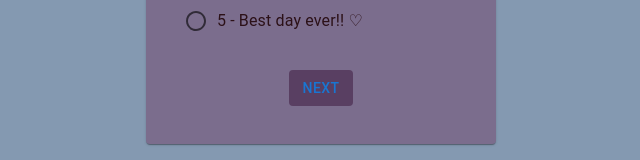
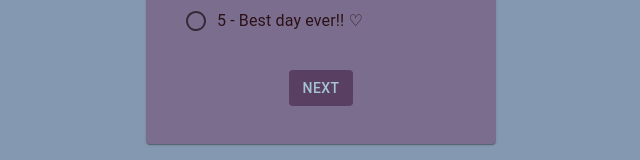
Before and after one commit to amana4416/weekend-redux-feedback-loop, a React (Create React App) app: page /#/ in a window 1280 px wide. Shown: the part 465-625 px from the top of the page, without its empty margins (319-959 px from the left). Built offline with nearby package versions, Linux system fonts and the light colour scheme.

Commit message:
starting work on using using reducer in feelings.jsx

```diff
--- a/src/components/Feelings/Feelings.jsx
+++ b/src/components/Feelings/Feelings.jsx
@@ -62,7 +62,7 @@ function Feelings() {
                     </RadioGroup>
                 </FormControl>
                 <div>
-                    <Button sx={{backgroundColor: '#593F62', marginTop: '25px'}}>
+                    <Button sx={{backgroundColor: '#593F62', color: '#A5C4D4', marginTop: '25px'}}>
                         Next
                     </Button>
                 </div>
```
